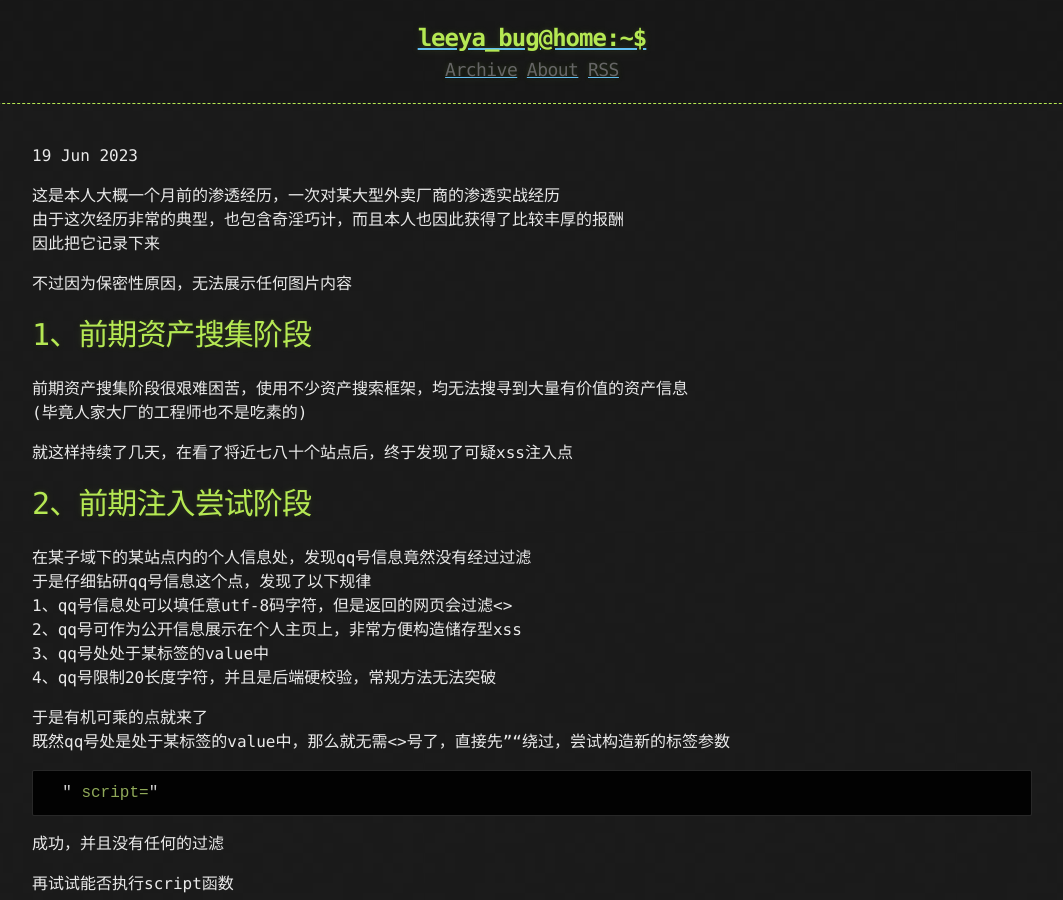
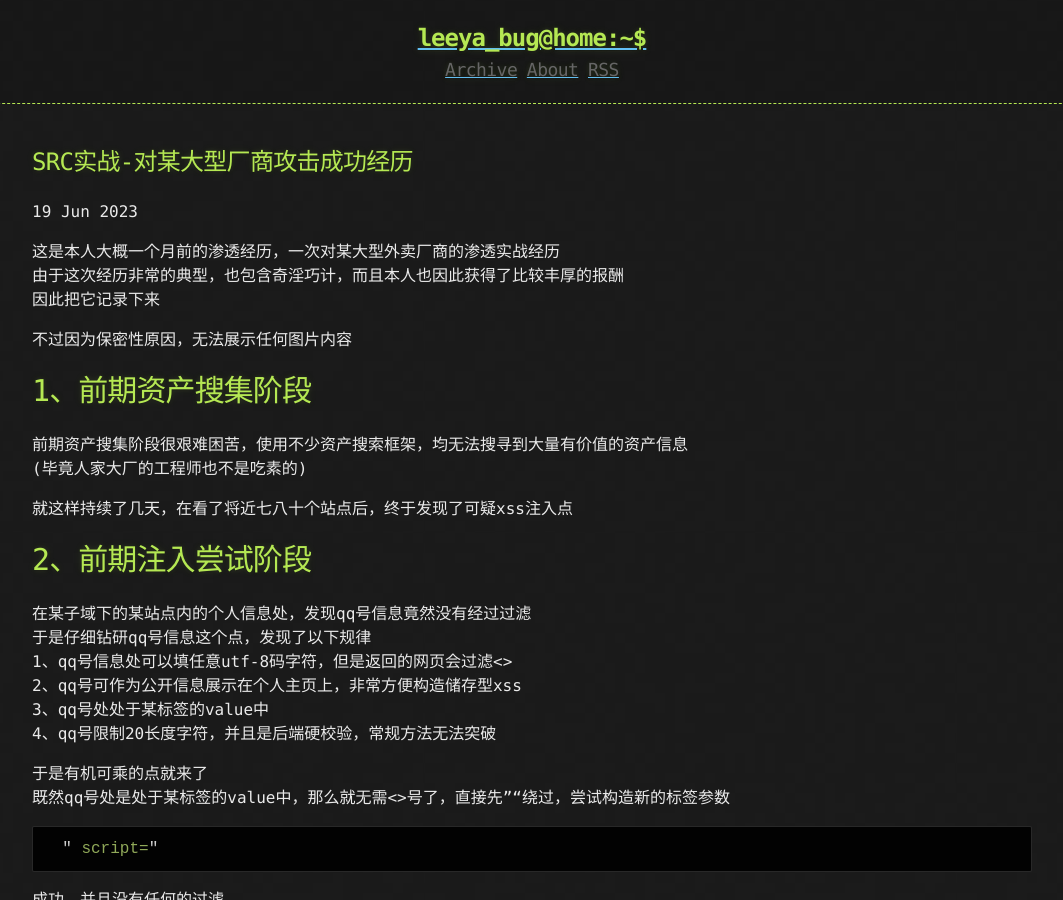
Before and after one commit to Leeyangee/leeyangee.github.io, a Jekyll site: the page built from _posts/2023-06-19-对某大型厂商存储型xss注入攻击成功经历.md, in a window 1280 px wide and 900 px high. Shown: the whole window, without its empty margins (108-1171 px from the left). Built offline with Jekyll 4.4.1, drawn with Linux system fonts in a browser that asks for light colours.

Commit message:
Update 2023-06-19-对某大型厂商存储型xss注入攻击成功经历.md

```diff
--- a/_posts/2023-06-19-对某大型厂商存储型xss注入攻击成功经历.md
+++ b/_posts/2023-06-19-对某大型厂商存储型xss注入攻击成功经历.md
@@ -1,5 +1,5 @@
 ---
-title: [src]对某大型厂商存储xss注入攻击成功经历
+title: SRC实战-对某大型厂商攻击成功经历
 published: true
 ---
 这是本人大概一个月前的渗透经历，一次对某大型外卖厂商的渗透实战经历
```
